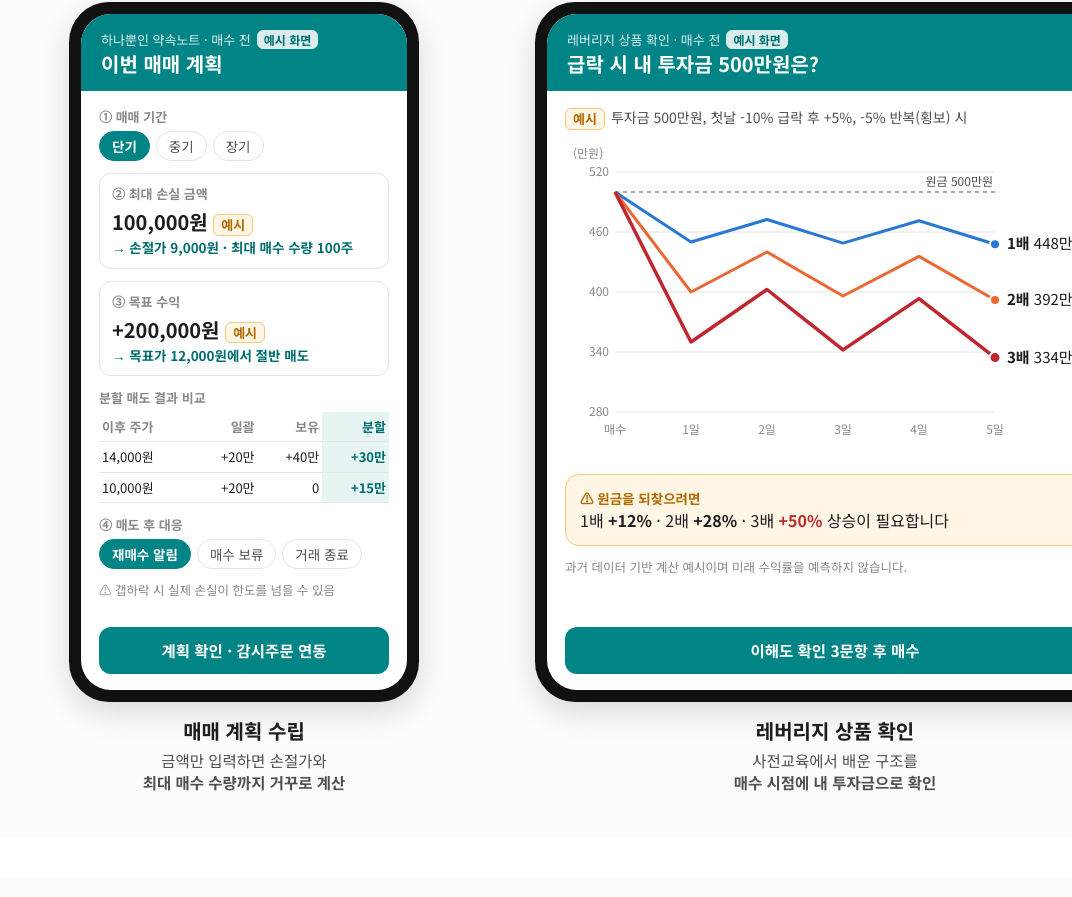
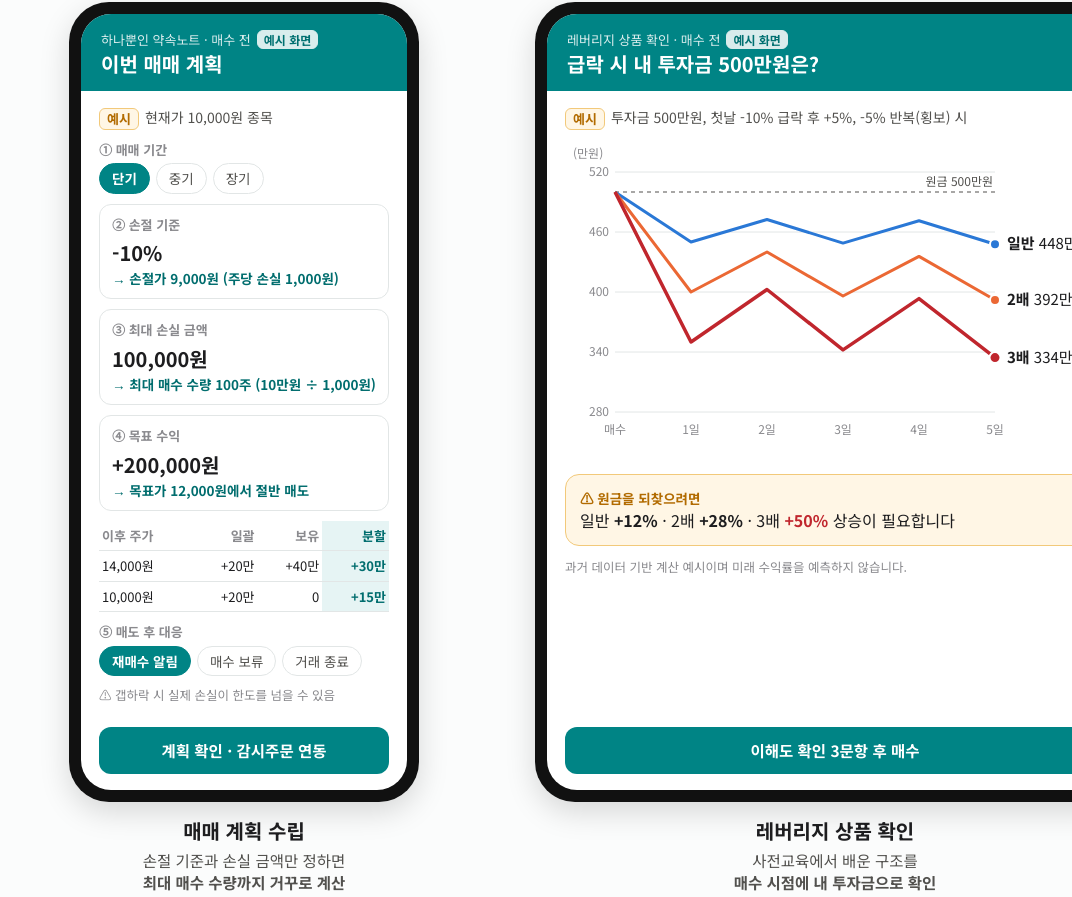
Before and after one commit to shinheecheol43-star/AI-, a plain HTML site: page contest/report/첨부이미지_v2.html in a window 1280 px wide. Shown: the part 1273-2170 px from the top of the page, without its empty margins (208-1280 px from the left). Drawn offline with Linux system fonts and the light colour scheme.

Commit message:
Fix underdetermined stop-loss calculation (add stop-loss % input); label 1x as 일반
Co-Authored-By: Claude Opus 5.5 <noreply@anthropic.com>
Claude-Session: https://claude.ai/code/session_01TKkDqm14RjDDXPetjfDB7T

```diff
--- a/contest/report/첨부이미지_v2.html
+++ b/contest/report/첨부이미지_v2.html
@@ -93,7 +93,7 @@ svg text{font-family:"NotoKRL","NotoKR",sans-serif;}
   <div class="flow">
     <div class="step"><div class="when">① 매수 전</div><h3>매매 계획 수립</h3>
       <div class="d">매매 기간, 최대 손실 금액, 목표 수익, 매도 후 대응을 손님이 직접 정함</div>
-      <div class="q"><span class="exb">예시</span>최대 손실 10만원 → 손절가 9천원 · 최대 매수 100주</div></div>
+      <div class="q"><span class="exb">예시</span>손절 -10%·최대 손실 10만원 → 최대 매수 100주</div></div>
     <div class="arrow">›</div>
     <div class="step"><div class="when">② 보유 중</div><h3>계획 외 거래 확인</h3>
       <div class="d">계획에 없던 추가매수·추격매수 때만 최초 계획을 다시 보여줌</div>
@@ -120,24 +120,25 @@ svg text{font-family:"NotoKRL","NotoKR",sans-serif;}
 </div>
 
 <!-- ================= 첨부 2: 매수 전 화면 ================= -->
-<div class="sheet" id="img2">
+<div class="sheet" id="img2" style="height:1100px"><style>#img2 .phone{height:800px}</style>
   <div class="head"><div><div class="no">첨부 2</div><h1>매수 전 — 내 돈 기준으로 계획하고 확인한다</h1></div><div class="note">금액은 예시 · 1만원 종목 100주 / 레버리지 500만원</div></div>
   <div class="phones">
     <div class="capw"><div class="phone"><div class="screen">
       <div class="bar"><div class="t">하나뿐인 약속노트 · 매수 전<span class="ex">예시 화면</span></div><div class="h">이번 매매 계획</div></div>
-      <div class="body">
+      <div class="body" style="gap:10px">
+        <div style="font-size:14px;color:var(--ink2)"><span class="exb">예시</span>현재가 10,000원 종목</div>
         <div><div class="lbl">① 매매 기간</div><div class="chips"><span class="chip on">단기</span><span class="chip">중기</span><span class="chip">장기</span></div></div>
-        <div class="field"><div class="lbl">② 최대 손실 금액</div><div class="v">100,000원 <span class="exb">예시</span></div><div class="calc">→ 손절가 9,000원 · 최대 매수 수량 100주</div></div>
-        <div class="field"><div class="lbl">③ 목표 수익</div><div class="v">+200,000원 <span class="exb">예시</span></div><div class="calc">→ 목표가 12,000원에서 절반 매도</div></div>
-        <div><div class="lbl">분할 매도 결과 비교</div>
-          <table class="mini"><tr><th>이후 주가</th><th>일괄</th><th>보유</th><th class="me">분할</th></tr>
+        <div class="field"><div class="lbl">② 손절 기준</div><div class="v">-10%</div><div class="calc">→ 손절가 9,000원 (주당 손실 1,000원)</div></div>
+        <div class="field"><div class="lbl">③ 최대 손실 금액</div><div class="v">100,000원</div><div class="calc">→ 최대 매수 수량 100주 (10만원 ÷ 1,000원)</div></div>
+        <div class="field"><div class="lbl">④ 목표 수익</div><div class="v">+200,000원</div><div class="calc">→ 목표가 12,000원에서 절반 매도</div></div>
+        <table class="mini"><tr><th>이후 주가</th><th>일괄</th><th>보유</th><th class="me">분할</th></tr>
           <tr><td>14,000원</td><td>+20만</td><td>+40만</td><td class="me">+30만</td></tr>
-          <tr><td>10,000원</td><td>+20만</td><td>0</td><td class="me">+15만</td></tr></table></div>
-        <div><div class="lbl">④ 매도 후 대응</div><div class="chips"><span class="chip on">재매수 알림</span><span class="chip">매수 보류</span><span class="chip">거래 종료</span></div></div>
+          <tr><td>10,000원</td><td>+20만</td><td>0</td><td class="me">+15만</td></tr></table>
+        <div><div class="lbl">⑤ 매도 후 대응</div><div class="chips"><span class="chip on">재매수 알림</span><span class="chip">매수 보류</span><span class="chip">거래 종료</span></div></div>
         <div class="note">⚠ 갭하락 시 실제 손실이 한도를 넘을 수 있음</div>
         <div class="btn">계획 확인 · 감시주문 연동</div>
       </div></div></div>
-      <div class="cap">매매 계획 수립</div><div class="capd">금액만 입력하면 손절가와<br><b>최대 매수 수량까지 거꾸로 계산</b></div></div>
+      <div class="cap">매매 계획 수립</div><div class="capd">손절 기준과 손실 금액만 정하면<br><b>최대 매수 수량까지 거꾸로 계산</b></div></div>
 
     <div class="capw" style="width:640px"><div class="phone" style="width:600px"><div class="screen">
       <div class="bar"><div class="t">레버리지 상품 확인 · 매수 전<span class="ex">예시 화면</span></div><div class="h">급락 시 내 투자금 500만원은?</div></div>
@@ -155,9 +156,9 @@ svg text{font-family:"NotoKRL","NotoKR",sans-serif;}
           <polyline fill="none" stroke="#eb6834" stroke-width="3" stroke-linejoin="round" points="50,50 126,150 202,110 278,154 354,114.4 430,158"/>
           <polyline fill="none" stroke="#c0262d" stroke-width="3.5" stroke-linejoin="round" points="50,50 126,200 202,147.5 278,207.9 354,156.6 430,215.6"/>
           <circle cx="430" cy="102.2" r="5" fill="#2a78d6" stroke="#fff" stroke-width="2"/><circle cx="430" cy="158" r="5" fill="#eb6834" stroke="#fff" stroke-width="2"/><circle cx="430" cy="215.6" r="5.5" fill="#c0262d" stroke="#fff" stroke-width="2"/>
-          <g font-size="15" fill="#1d1d1f"><text x="442" y="107"><tspan font-weight="700">1배</tspan> 448만원</text><text x="442" y="163"><tspan font-weight="700">2배</tspan> 392만원</text><text x="442" y="221"><tspan font-weight="700">3배</tspan> 334만원</text></g>
+          <g font-size="15" fill="#1d1d1f"><text x="442" y="107"><tspan font-weight="700">일반</tspan> 448만원</text><text x="442" y="163"><tspan font-weight="700">2배</tspan> 392만원</text><text x="442" y="221"><tspan font-weight="700">3배</tspan> 334만원</text></g>
         </svg>
-        <div class="card warn"><div class="ic">⚠ 원금을 되찾으려면</div><div style="font-size:16px">1배 <b>+12%</b> · 2배 <b>+28%</b> · 3배 <b style="color:var(--s3)">+50%</b> 상승이 필요합니다</div></div>
+        <div class="card warn"><div class="ic">⚠ 원금을 되찾으려면</div><div style="font-size:16px">일반 <b>+12%</b> · 2배 <b>+28%</b> · 3배 <b style="color:var(--s3)">+50%</b> 상승이 필요합니다</div></div>
         <div class="note">과거 데이터 기반 계산 예시이며 미래 수익률을 예측하지 않습니다.</div>
         <div class="btn">이해도 확인 3문항 후 매수</div>
       </div></div></div>
```
Also changed, not shown: contest/12_접수페이지_입력본_참신성보완.txt, contest/report/첨부1_서비스흐름도.png, contest/report/첨부2_매수플랜_레버리지.png, contest/report/첨부3_순간별카드.png, 1 other file.
